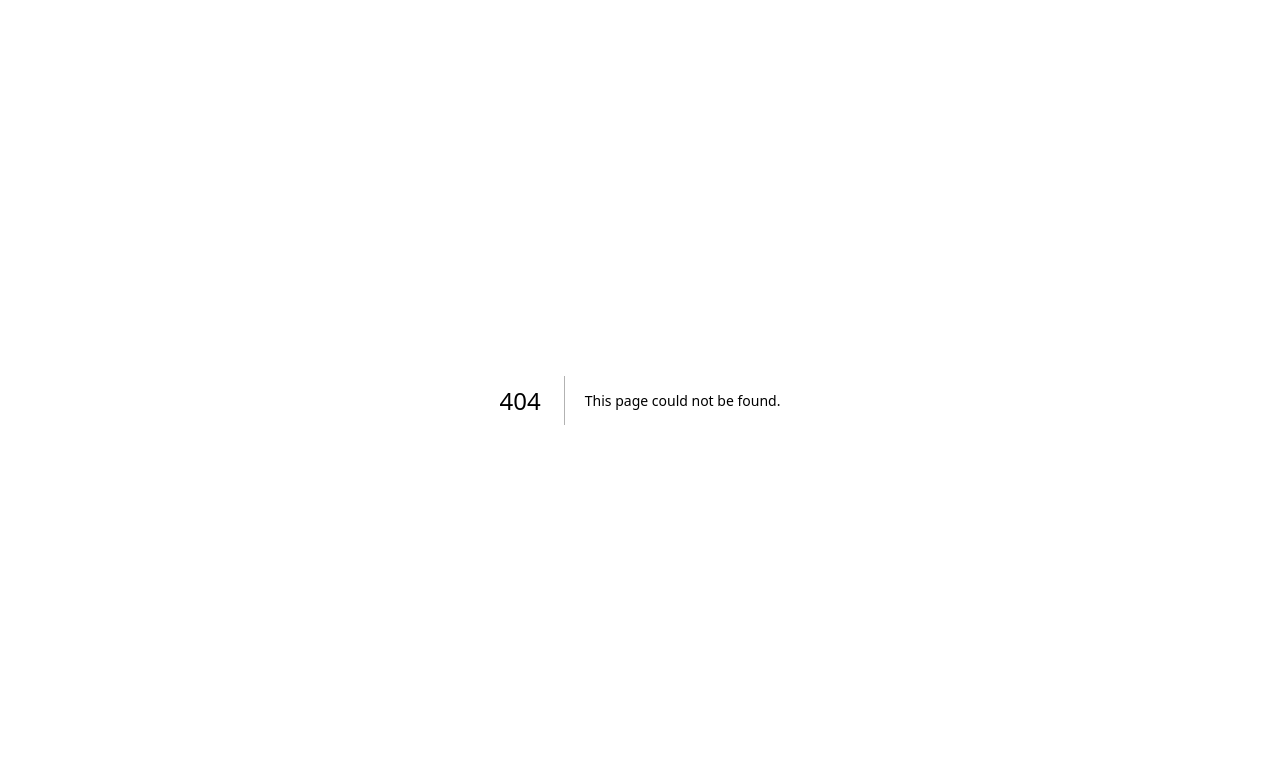
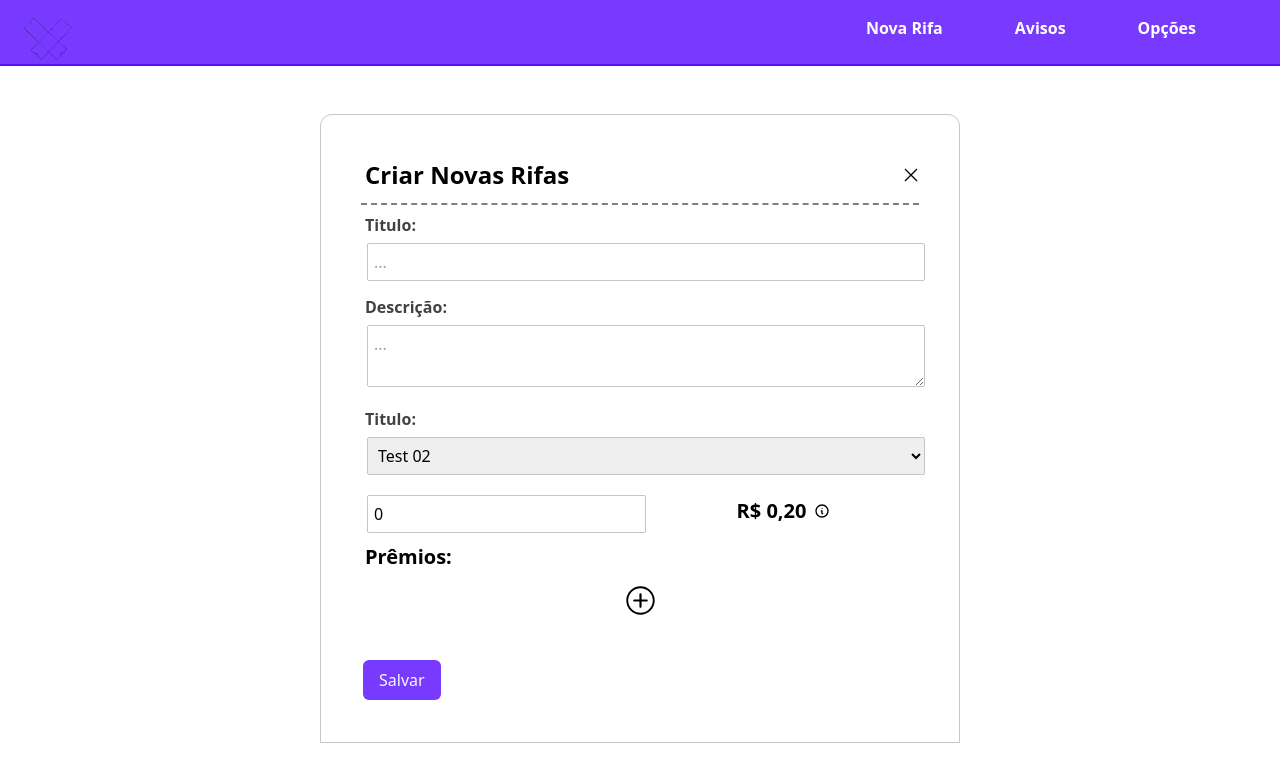
Before and after one commit to pedro256/rifaz-frontend, a Next.js app: page /raffle/new in a window 1280 px wide. Before the commit this address had no page. Shown: the top 782 px of the page. Built offline with nearby package versions, Linux system fonts and the light colour scheme.

Commit message:
feat: formulario rifa

```diff
--- /dev/null
+++ b/src/pages/raffle/new/index.module.css
@@ -0,0 +1,8 @@
+.card{
+    @apply border p-10 rounded-t-xl;
+    border-color: #c7c7c7;
+}
+.content{
+    @apply border-t-2 border-dashed;
+    border-color: gray;
+}
--- /dev/null
+++ b/src/pages/raffle/new/index.tsx
@@ -0,0 +1,157 @@
+import { IItemNav, MainHeader } from "@/components/headers/main-header";
+import { Input } from "@/components/input";
+import { GrClose } from 'react-icons/gr'
+import { HiOutlineInformationCircle } from 'react-icons/hi'
+import { IoIosAddCircleOutline } from 'react-icons/io'
+import style from './index.module.css'
+import { useState } from 'react';
+import { TextArea } from "@/components/textarea";
+import { Select, IOption } from "@/components/select";
+import { Button } from "@/components/button";
+
+export default function NewRaffle() {
+    const navItem: Array<IItemNav> = [
+        {
+            title: "Nova Rifa",
+            url: "rifa/novo",
+        },
+        {
+            title: "Avisos",
+            url: "#"
+        },
+        {
+            title: "Opções",
+            url: "#",
+            subNav: true,
+            subNavItem: [
+                {
+                    title: "Meu Perfil",
+                    url: "profile"
+                },
+                {
+                    title: "Nova Rifa",
+                    url: "rifa/novo"
+                },
+                {
+                    title: "Minhas Rifas",
+                    url: "rifa/my"
+                },
+                {
+                    title: "Rifas Compradas",
+                    url: "rifa/bought"
+                }
+            ]
+        }
+    ];
+    const categoryOptions: Array<IOption> = [
+        {
+            label: "Test 01",
+            value: "1"
+        },
+        {
+            label: "Test 02",
+            value: "2"
+        }
+    ]
+    const [title, setTitle] = useState<string>();
+    const [description, setDescription] = useState<string>();
+    const [selectedCategory, setSelectedCategory] = useState<string>("2");
+    const [qttRaffle, setQttdRaffle] = useState<number>(0);
+
+
+    const calValue = () => {
+        alert("Tste")
+    }
+    return (
+        <>
+            <MainHeader
+                navItem={navItem}
+            ></MainHeader>
+            <div className="flex justify-center pt-10">
+                <div className="m-2 w-full md:w-1/2">
+                    <div className={style.card}>
+                        <div className="flex justify-between pb-2">
+                            <h1 className="text-2xl font-bold p-1">
+                                Criar Novas Rifas
+                            </h1>
+                            <div className="flex items-center">
+                                <GrClose />
+                            </div>
+                        </div>
+                        <div className={style.content}>
+
+                            <form action="">
+
+                                <div className="pt-2">
+                                    <label htmlFor="title">Titulo:</label>
+                                    <Input name="title" value={title} setValue={setTitle} />
+                                </div>
+
+                                <div className="pt-2">
+                                    <label htmlFor="description">Descrição:</label>
+                                    <TextArea value={description} setValue={setDescription} />
+                                </div>
+
+                                <div className="pt-2">
+                                    <label htmlFor="title">Titulo:</label>
+                                    <Select
+                                        value={selectedCategory}
+                                        setValue={setSelectedCategory}
+                                        options={categoryOptions}
+                                    />
+
+                                </div>
+                                <div className="pt-2">
+                                    <div className="flex">
+                                        <div className="w-1/2 md:2/3">
+                                            <Input
+                                                onChangeValue={calValue}
+                                                value={qttRaffle}
+                                                setValue={setQttdRaffle}
+                                                type="number"
+
+                                            />
+                                        </div>
+                                        <div className="w-1/2 md:1/3">
+                                            <div className="flex justify-center items-center">
+                                                <h2 className="p-2 text-xl font-semibold">
+                                                    R$ 0,20
+                                                </h2>
+                                                <HiOutlineInformationCircle />
+                                            </div>
+
+                                        </div>
+
+                                    </div>
+
+                                </div>
+
+
+
+                                <div>
+                                    <div>
+                                        <h2 className="text-xl font-bold p-1">Prêmios:</h2>
+
+                                    </div>
+                                    <div className="pt-2">
+                                        <div className="flex justify-center">
+                                            <IoIosAddCircleOutline size={35} />
+                                        </div>
+                                    </div>
+                                </div>
+
+
+                                <div className="mt-10">
+                                    <Button type="primary" value="Salvar"/>
+                                </div>
+                            </form>
+                        </div>
+
+                    </div>
+
+                </div>
+
+            </div>
+        </>
+    )
+}
```
